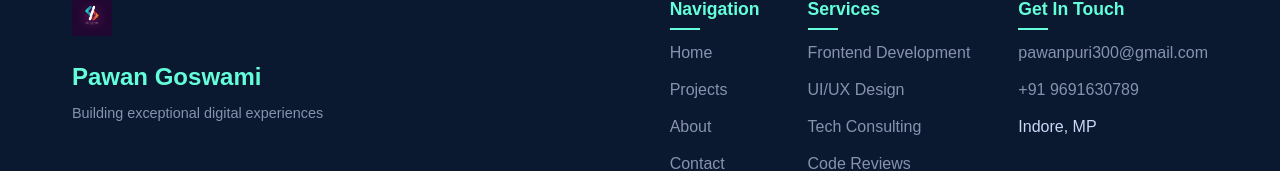
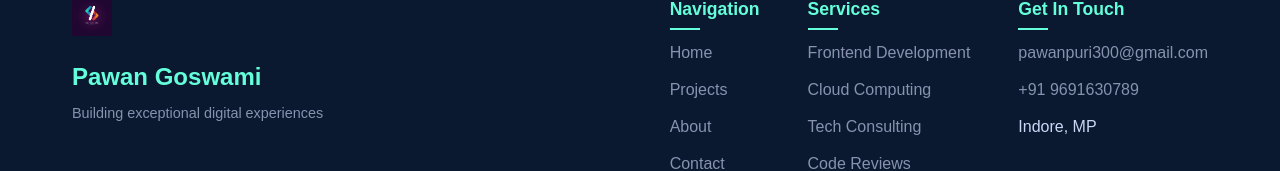
Before and after one commit to PawanPuri/Port, a React (Create React App) app: page /contact in a window 1280 px wide. Shown: the part 1052-1223 px from the top of the page. Built offline with nearby package versions, Linux system fonts and the light colour scheme.

Commit message:
fix tthe error

```diff
--- a/src/components/Footer.js
+++ b/src/components/Footer.js
@@ -33,7 +33,7 @@ const Footer = () => {
               <h4>Services</h4>
               <ul>
                 <li><a href="#frontend">Frontend Development</a></li>
-                <li><a href="#ui-ux">UI/UX Design</a></li>
+                <li><a href="#ui-ux">Cloud Computing</a></li>
                 <li><a href="#consulting">Tech Consulting</a></li>
                 <li><a href="#code-review">Code Reviews</a></li>
               </ul>
```
